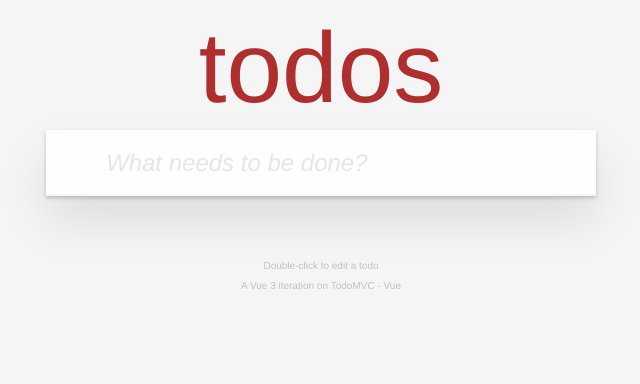
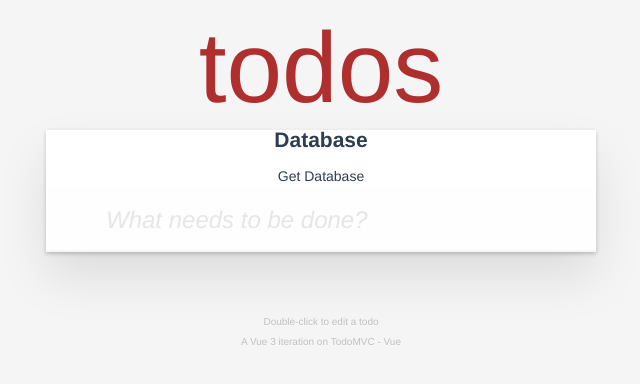
Before and after one commit to yxj0312/-pwa-with-vue-3, a Vue app: page / in a window 1280 px wide. Shown: the top 384 px of the page, without its empty margins (319-959 px from the left). Built offline with nearby package versions, Linux system fonts and the light colour scheme.

Commit message:
add html

```diff
--- a/src/App.vue
+++ b/src/App.vue
@@ -119,6 +119,9 @@ export default {
   <section class="todoapp">
     <header class="header">
       <h1>todos</h1>
+      <h2>Database</h2>
+      <p>{{ database }}</p>
+      <button @click="getDatabase">Get Database</button>
       <input
         class="new-todo"
         autofocus
```
